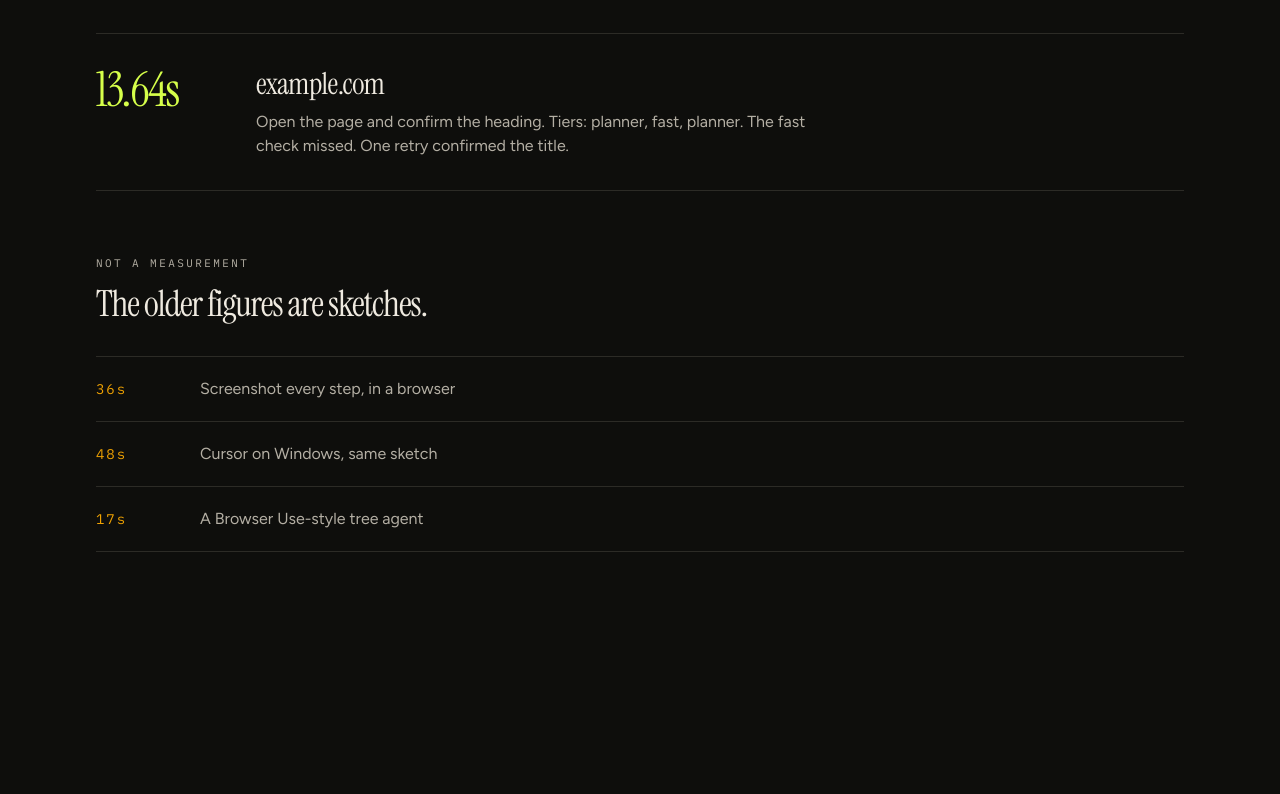
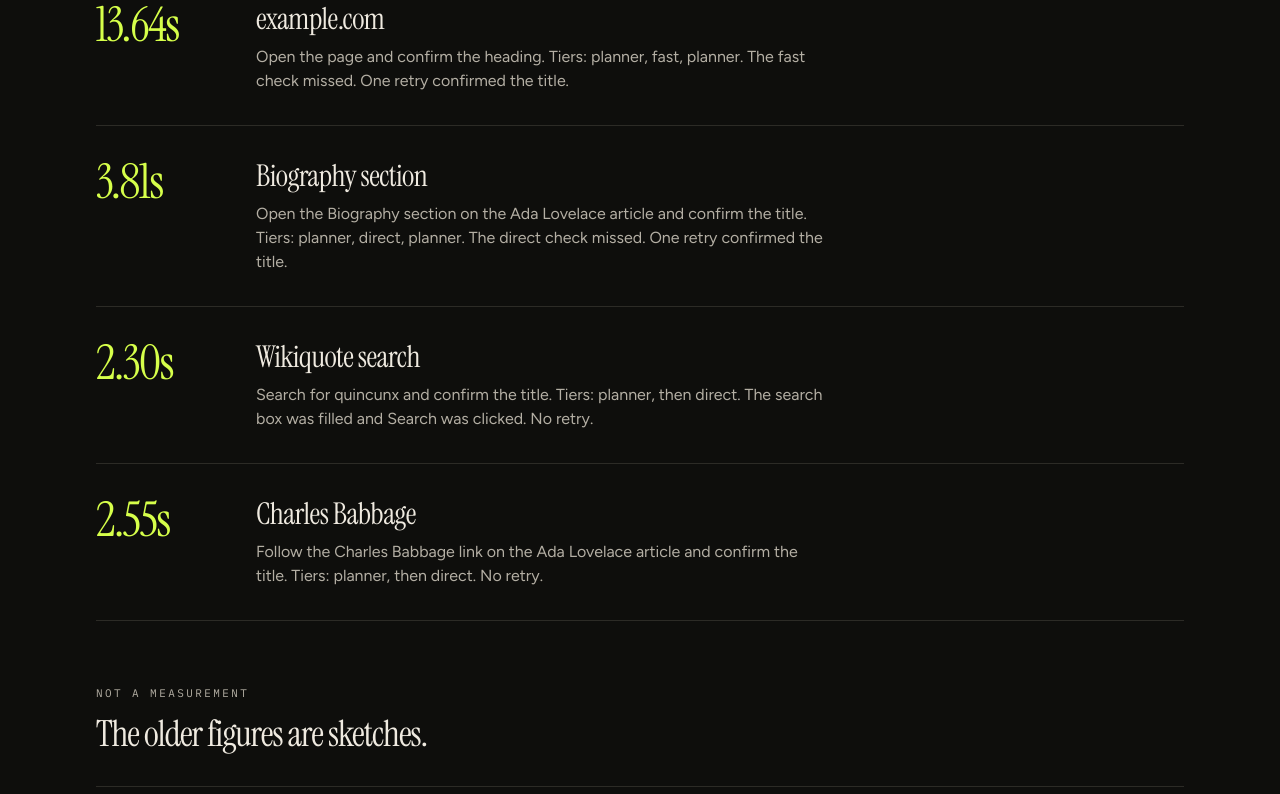
Before and after one commit to advcode118/alexs-computeruseoptimisation, a Next.js app: page /runs in a window 1280 px wide. Shown: the part 546-1340 px from the top of the page. Before the commit the page ends 1178 px from the top, so only its background shows below. Built offline with nearby package versions, Linux system fonts and the light colour scheme.

Commit message:
Publish five measured router runs

```diff
--- a/app/runs/page.tsx
+++ b/app/runs/page.tsx
@@ -3,7 +3,7 @@ import type { Metadata } from "next";
 export const metadata: Metadata = {
   title: "Measured runs — Computer-use optimisation",
   description:
-    "Two timed router runs. The 36s, 48s, and 17s figures on the clock are sketches.",
+    "Timed router runs. The 36s, 48s, and 17s figures on the clock are sketches.",
 };
 
 const sketches = [
@@ -34,7 +34,7 @@ export default function RunsPage() {
       <main className="mx-auto max-w-6xl px-5 py-14 sm:px-8 sm:py-20">
         <p className="font-mono text-[11px] tracking-[0.22em] text-amber uppercase">Measured</p>
         <h1 className="mt-4 max-w-[16ch] font-serif text-6xl leading-[0.9] tracking-[-0.03em] sm:text-7xl">
-          Two runs on this router.
+          Five runs on this router.
         </h1>
         <p className="mt-6 max-w-2xl text-lg leading-relaxed text-muted">
           Wall-clock time includes launching Chrome. The bars on the clock page were not remeasured.
@@ -61,6 +61,36 @@ export default function RunsPage() {
               </p>
             </div>
           </li>
+          <li className="grid gap-3 py-8 sm:grid-cols-[8rem_minmax(0,1fr)] sm:gap-8">
+            <p className="font-serif text-5xl tracking-[-0.03em] text-lime">3.81s</p>
+            <div>
+              <h2 className="font-serif text-3xl tracking-[-0.02em]">Biography section</h2>
+              <p className="mt-2 max-w-xl text-muted">
+                Open the Biography section on the Ada Lovelace article and confirm the title. Tiers:
+                planner, direct, planner. The direct check missed. One retry confirmed the title.
+              </p>
+            </div>
+          </li>
+          <li className="grid gap-3 py-8 sm:grid-cols-[8rem_minmax(0,1fr)] sm:gap-8">
+            <p className="font-serif text-5xl tracking-[-0.03em] text-lime">2.30s</p>
+            <div>
+              <h2 className="font-serif text-3xl tracking-[-0.02em]">Wikiquote search</h2>
+              <p className="mt-2 max-w-xl text-muted">
+                Search for quincunx and confirm the title. Tiers: planner, then direct. The search box
+                was filled and Search was clicked. No retry.
+              </p>
+            </div>
+          </li>
+          <li className="grid gap-3 py-8 sm:grid-cols-[8rem_minmax(0,1fr)] sm:gap-8">
+            <p className="font-serif text-5xl tracking-[-0.03em] text-lime">2.55s</p>
+            <div>
+              <h2 className="font-serif text-3xl tracking-[-0.02em]">Charles Babbage</h2>
+              <p className="mt-2 max-w-xl text-muted">
+                Follow the Charles Babbage link on the Ada Lovelace article and confirm the title.
+                Tiers: planner, then direct. No retry.
+              </p>
+            </div>
+          </li>
         </ol>
 
         <section className="mt-16" aria-labelledby="sketches-title">
```
